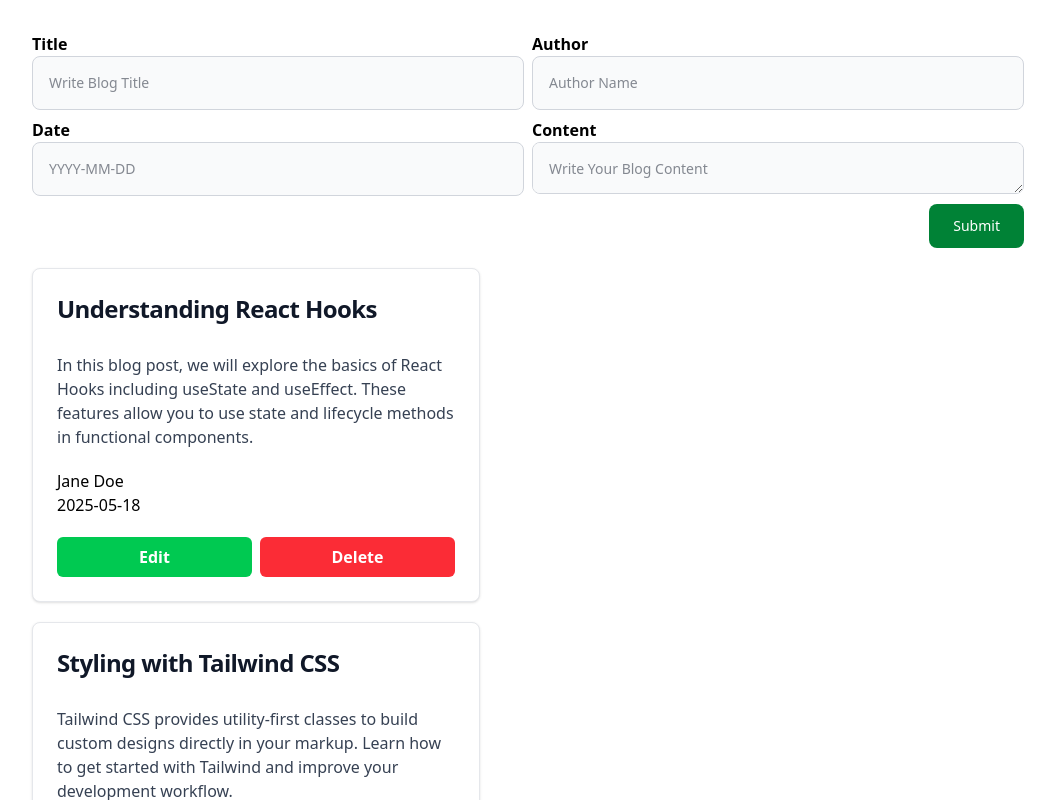
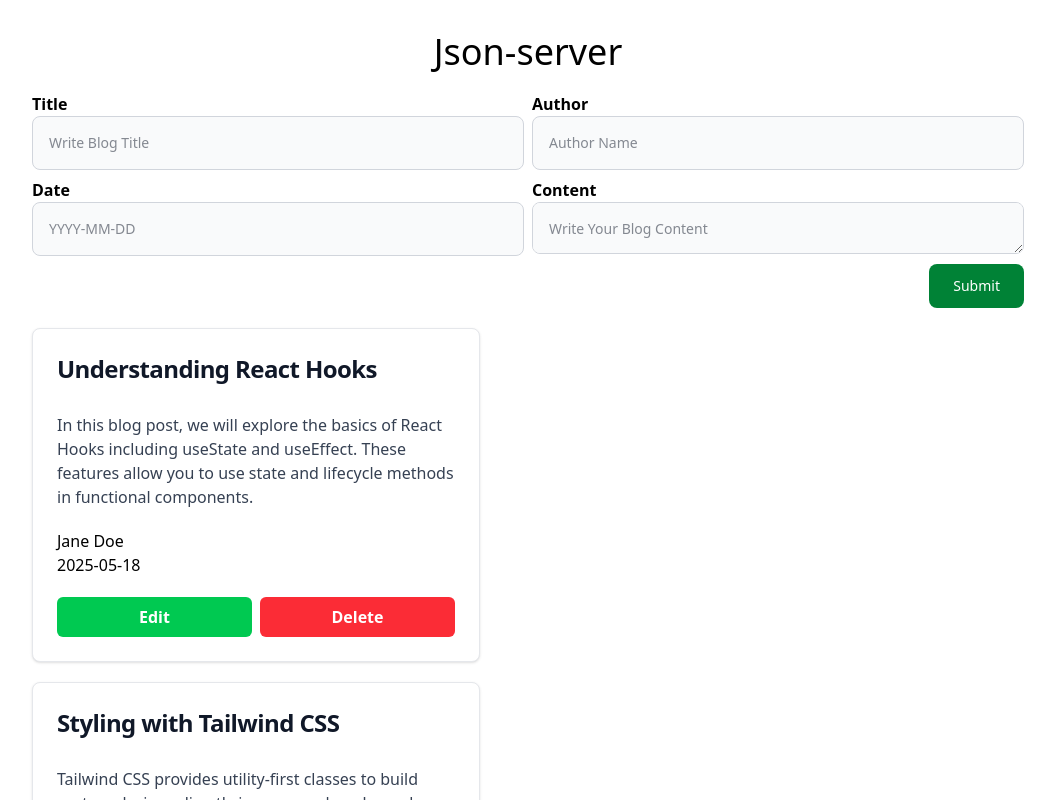
Before and after one commit to rakib00-dev/react-json-server, a React (Vite) app: page / in a window 1280 px wide. Shown: the top 800 px of the page, without its empty margins (112-1167 px from the left). Built offline with nearby package versions, Linux system fonts and the light colour scheme; data requests are answered from the project's data file.

Commit message:
updated the app.jsx title

```diff
--- a/src/App.jsx
+++ b/src/App.jsx
@@ -72,6 +72,7 @@ function App() {
 
   return (
     <div className=" max-w-5xl mx-auto p-4 m-10 mt-4 grid gap-5">
+      <h1 className="text-4xl grid place-items-center">Json-server</h1>
       <TakeInput
         addBlog={addBlog}
         changingData={changingData}
```
